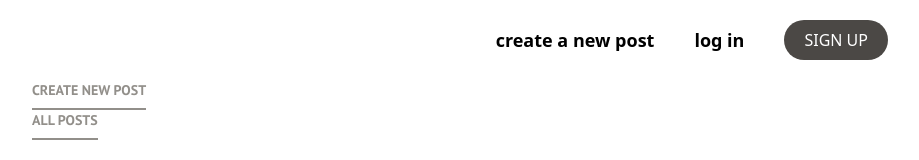
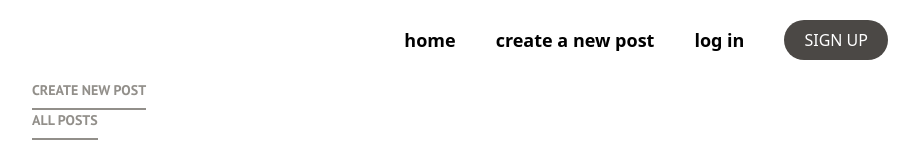
Before and after one commit to mn46/simple-blog, a Next.js app: page / in a window 1280 px wide. Shown: the top 160 px of the page, without its empty margins (352-1271 px from the left). Built offline with nearby package versions, Linux system fonts and the light colour scheme.

Commit message:
Add link to homepage in navigation

```diff
--- a/app/(components)/Navigation.tsx
+++ b/app/(components)/Navigation.tsx
@@ -33,6 +33,9 @@ const Navigation: React.FC = () => {
           </li>
         )}
         <li className="font-semibold text-lg">
+          <Link href="/">home</Link>
+        </li>
+        <li className="font-semibold text-lg">
           <Link href="/post/new">create a new post</Link>
         </li>
         <li className="font-semibold text-lg">
```
